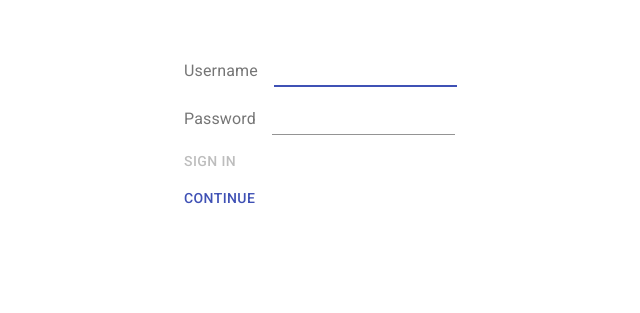
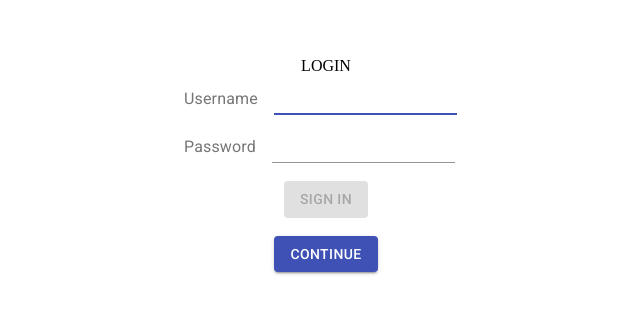
Before and after one commit to drew-gill/Medical-Tool-Retrieval-App, a React (Create React App) app in the folder client/: page /Login in a window 1280 px wide. Shown: the part 203-516 px from the top of the page, without its empty margins (314-954 px from the left). Built offline with nearby package versions, Linux system fonts and the light colour scheme.

Commit message:
Add a login title and clean up code

```diff
--- a/client/src/views/Login/Login.js
+++ b/client/src/views/Login/Login.js
@@ -17,6 +17,11 @@ const LoginContainer = styled.div`
   transform: translate(-50%, -50%);
 `;
 
+const ButtonContainer = styled.div`
+  padding-top: 10px;
+  text-align: center
+`;
+
 const useStyles = makeStyles(theme => ({
     root: {
       '& > *': {
@@ -25,17 +30,17 @@ const useStyles = makeStyles(theme => ({
     },
 }));
 
-const Login = (props) => {
+const Login = () => {
     const classes = useStyles();
 
     const [username, setUsername] = useState("");
     const [password, setPassword] = useState("");
 
-    function validateForm() {
+    const validateForm = () => {
         return username.length > 0 && password.length > 0;
     }
 
-    function handleSubmit(event) {
+    const handleSubmit = (event) => {
         event.preventDefault();
     }
 
@@ -46,6 +51,7 @@ const Login = (props) => {
 
     return (
       <LoginContainer>
+          <ButtonContainer>LOGIN</ButtonContainer>
           <form onSubmit={handleSubmit}>
             <form className={classes.root} noValidate autoComplete="off">
               <FormLabel>Username</FormLabel>
@@ -64,13 +70,16 @@ const Login = (props) => {
                   onChange={e => setPassword(e.target.value)}
                 />
             </form>
-            <Button disabled={!validateForm()} color='primary'>
-              Sign In
-            </Button>
-            <br></br>
-            <Button onClick={handleRedirect} color='primary'>
-              Continue
-            </Button>
+            <ButtonContainer>
+              <Button disabled={!validateForm()} variant="contained" color='primary'>
+                Sign In
+              </Button>
+              <br></br>
+              <br></br>
+              <Button onClick={handleRedirect} variant="contained" color='primary'>
+                Continue
+              </Button>
+            </ButtonContainer>
           </form>
       </LoginContainer>
     );
```
